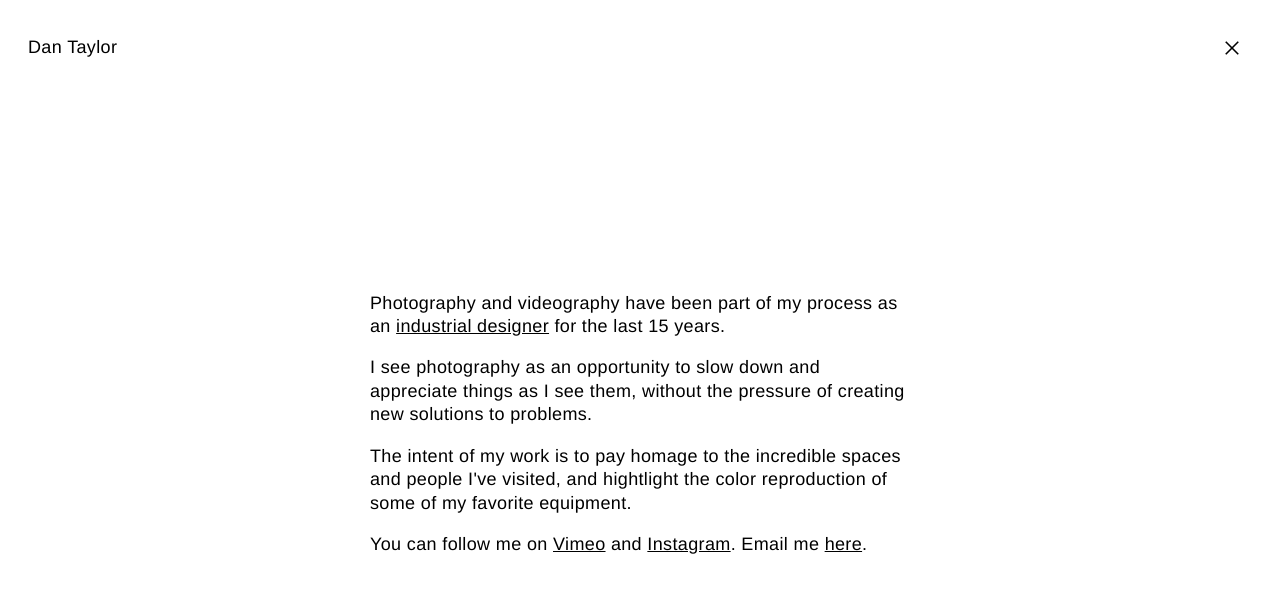
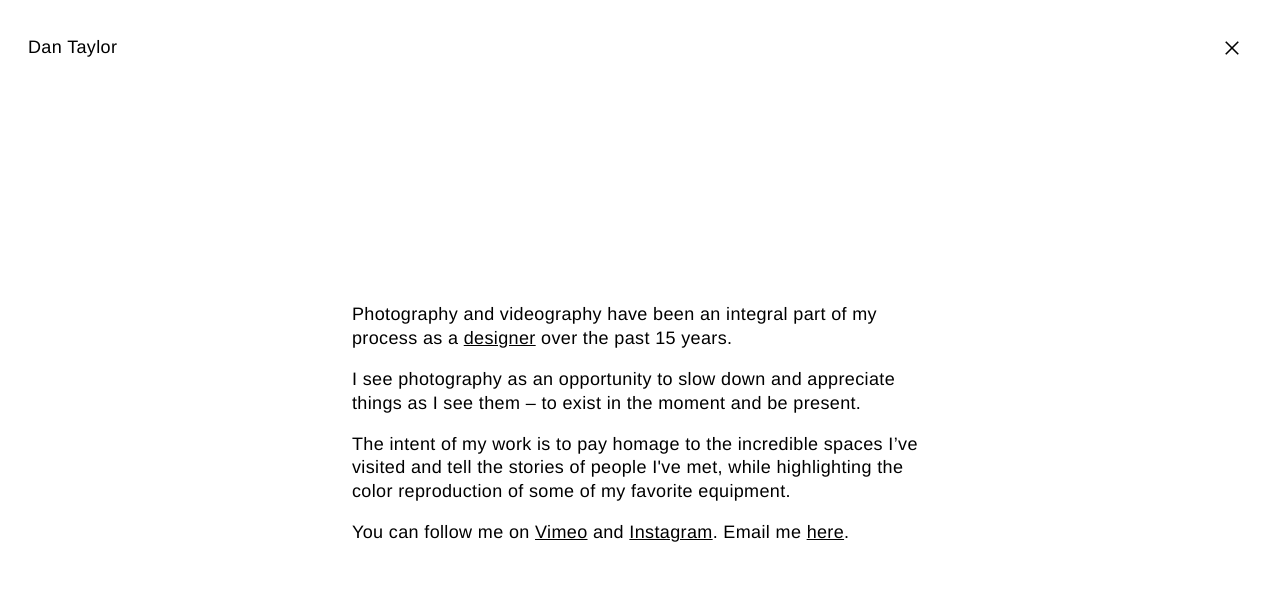
Before and after one commit to pedestriantactics/photos, a SvelteKit app: page /about in a window 1280 px wide. Shown: the top 592 px of the page. Built offline with nearby package versions, Linux system fonts and the light colour scheme.

Commit message:
new about and max paragraph size

```diff
--- a/src/routes/(posts)/[slug]/+page.svelte
+++ b/src/routes/(posts)/[slug]/+page.svelte
@@ -273,7 +273,7 @@
 		line-height: 1.2;
 		letter-spacing: .02em;
 		font-weight: 300; */
-        max-width: 30em;
+        max-width: var(--paragraph-max-char-width);
     }
 
     .image-wrapper {
--- a/src/routes/about/+page.svelte
+++ b/src/routes/about/+page.svelte
@@ -35,13 +35,13 @@
 <div id="container">
     <div id="description-wrapper">
         <div id="description">
-            <p>Photography and videography have been part of my process as an <a href="https://danandrewtaylor.com">industrial designer</a> for the last 15 years.
-            </p>
-            <p>I see photography as an opportunity to slow down and appreciate things as I see them, without the pressure of creating new solutions to problems.
-            </p>
-            <p>
-            The intent of my work is to pay homage to the incredible spaces and people I've visited, and hightlight the color reproduction of some of my favorite equipment.
-            <p>
+<p>
+            Photography and videography have been an integral part of my process as a <a href="https://danandrewtaylor.com">designer</a> over the past 15 years.
+            </p><p>
+            I see photography as an opportunity to slow down and appreciate things as I see them – to exist in the moment and be present.
+            </p><p>
+            The intent of my work is to pay homage to the incredible spaces I’ve visited and tell the stories of people I've met, while highlighting the color reproduction of some of my favorite equipment.
+            </p><p>
                 You can follow me on <a href="https://vimeo.com/danandrewtaylor">Vimeo</a> and <a href="https://www.instagram.com/danandrewtaylor/">Instagram</a>. Email me <a href="./" onclick={openMail}>here</a>.
             </p>
             </div>
@@ -68,7 +68,7 @@
 		line-height: 1.2;
 		letter-spacing: .02em;
 		font-weight: 300; */
-        max-width: 30em;
+        max-width: var(--paragraph-max-char-width);
         display: flex;
         flex-direction: column;
         gap: var(--em);
--- a/src/styles/styles.css
+++ b/src/styles/styles.css
@@ -26,7 +26,7 @@
     --em: 18px;
     --spacer-width: var(--mini-gap);
     /* used to make a paragraph in a modal not expand too wide */
-    --paragraph-max-char-width: 28em;
+    --paragraph-max-char-width: 32em;
     --icon-size: 20px;
     --outline-thickness: 2px;
     --outer-margin: 28px;
```
